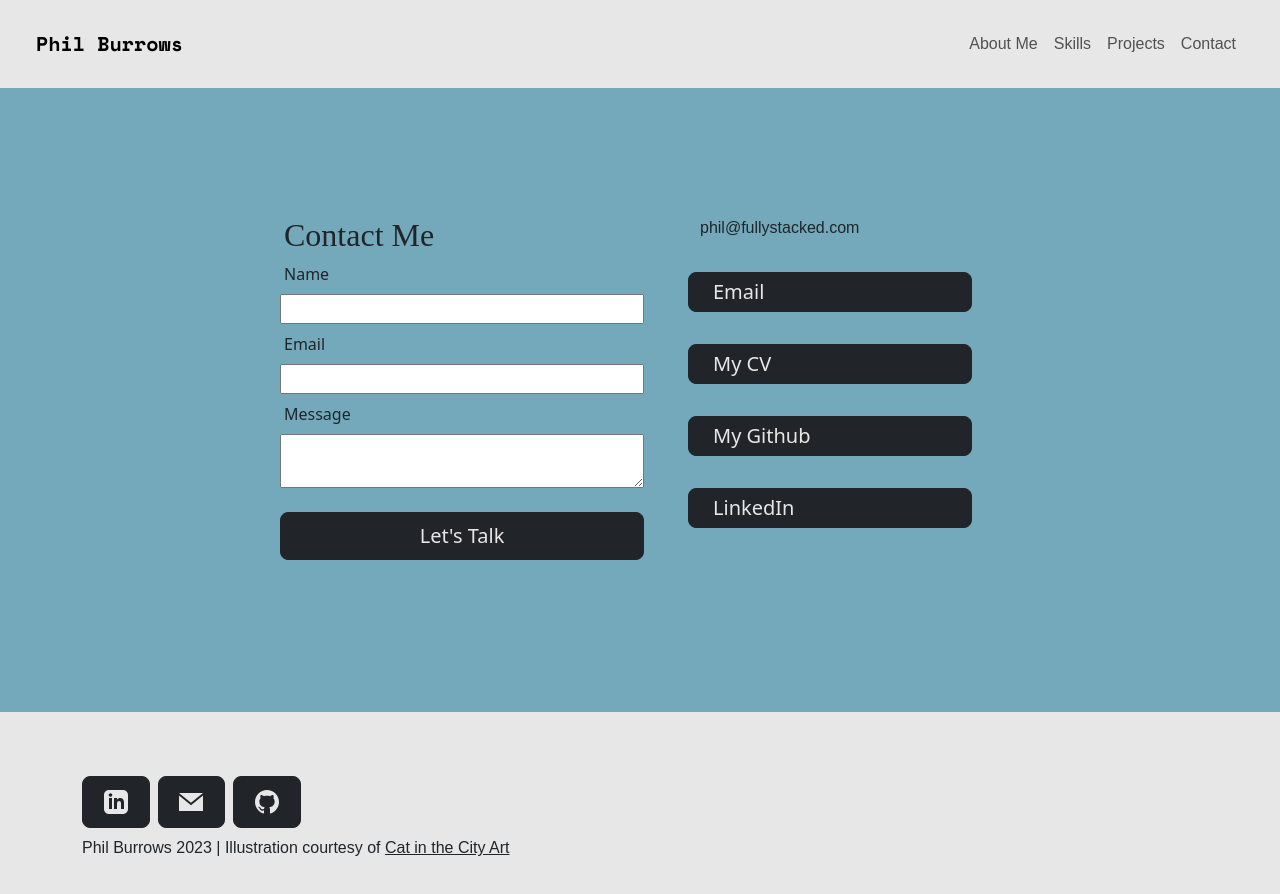
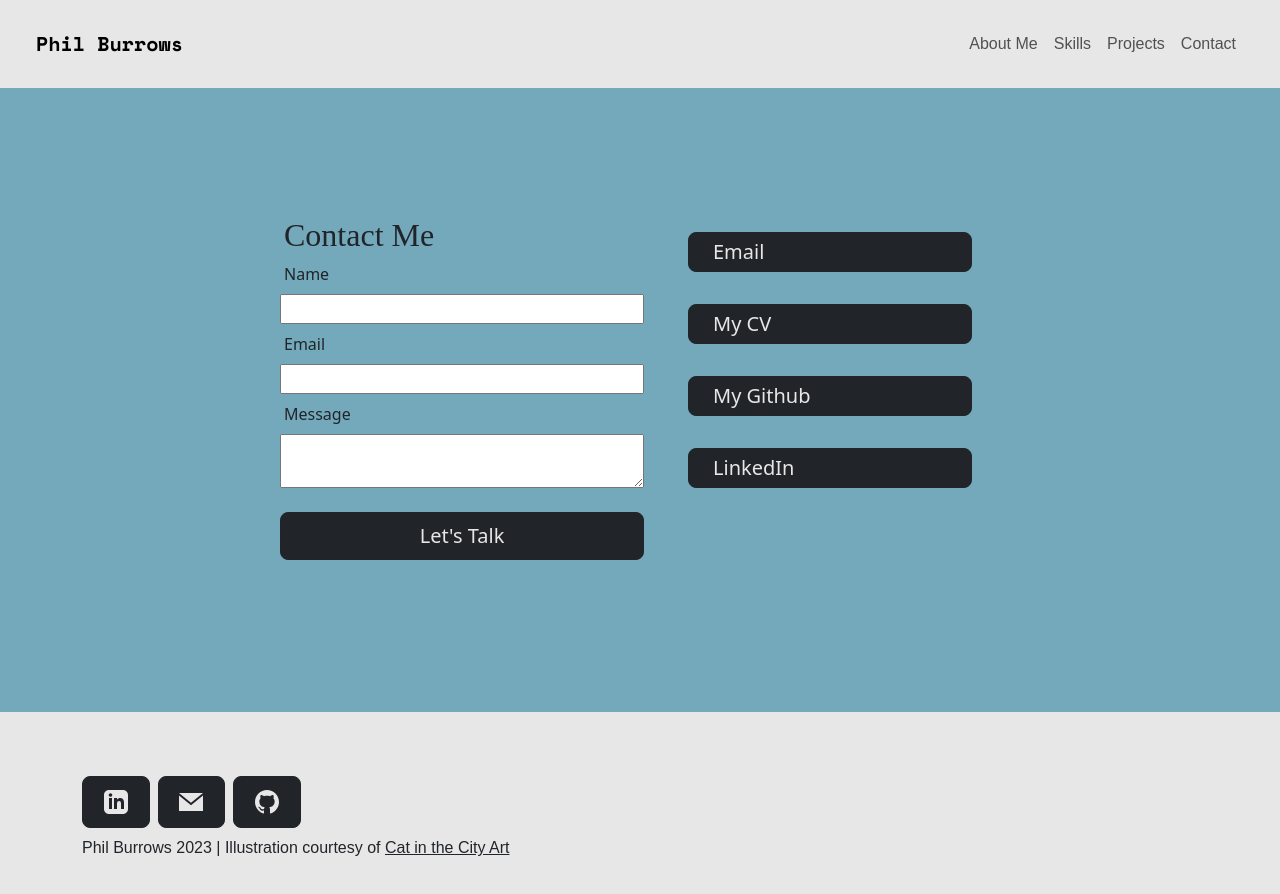
Before and after one commit to philManWithBeard/react-portfolio, a React (Vite) app: page /contact in a window 1280 px wide. Shown: the top 894 px of the page. Built offline with nearby package versions, Linux system fonts and the light colour scheme; a web font is replaced by a local one.

Commit message:
remove email address

```diff
--- a/src/routes/contact.jsx
+++ b/src/routes/contact.jsx
@@ -16,7 +16,6 @@ export default function Contact() {
                 <ContactForm />
               </div>
               <div className="col-lg-4 col-md-6 col-sm-12 row align-items-start justify-content-center px-5">
-                <p className="">phil@fullystacked.com</p>
                 <Link
                   to="mailto:phil@fullystacked.io"
                   target="_blank"
```
